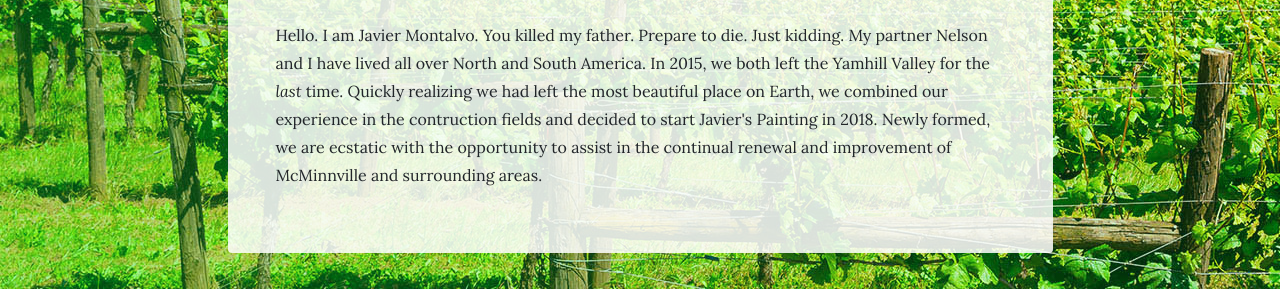
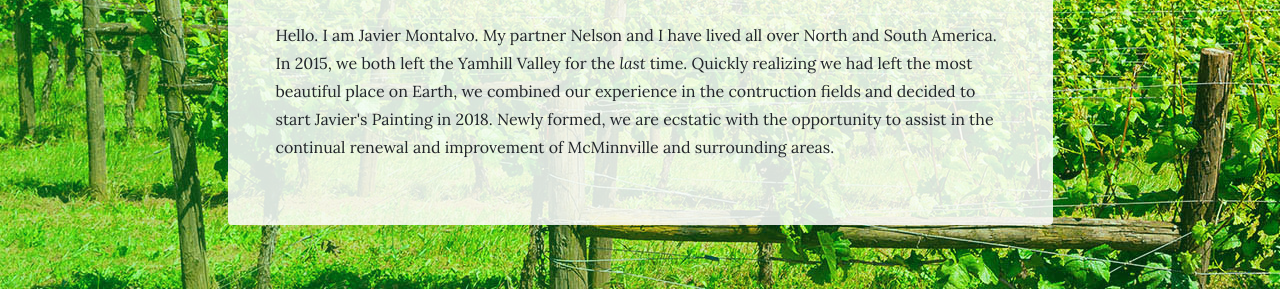
Before and after one commit to joesessions/JaviersWebsite-master, a website: page about.html in a window 1280 px wide. Shown: the part 511-800 px from the top of the page. Drawn offline with Linux system fonts and the light colour scheme.

Commit message:
Took out the Princess Bride joke

```diff
--- a/about.html
+++ b/about.html
@@ -68,7 +68,7 @@
                   <span class="section-heading-upper">A love for the Yamhill Valley</span>
                   <span class="section-heading-lower">About Our Company</span>
                 </h2>
-                <p>Hello. I am Javier Montalvo. You killed my father. Prepare to die. Just kidding. My partner Nelson and I have lived all over North and South America. In 2015, we both left the Yamhill Valley for the <em>last</em> time. Quickly realizing we had left the most beautiful place on Earth, we combined our experience in the contruction fields and decided to start Javier's Painting in 2018. Newly formed, we are ecstatic with the opportunity to assist in the continual renewal and improvement of McMinnville and surrounding areas.</p>
+                <p>Hello. I am Javier Montalvo. My partner Nelson and I have lived all over North and South America. In 2015, we both left the Yamhill Valley for the <em>last</em> time. Quickly realizing we had left the most beautiful place on Earth, we combined our experience in the contruction fields and decided to start Javier's Painting in 2018. Newly formed, we are ecstatic with the opportunity to assist in the continual renewal and improvement of McMinnville and surrounding areas.</p>
               </div>
             </div>
           </div>
```
Also changed, not shown: 1 other file.
